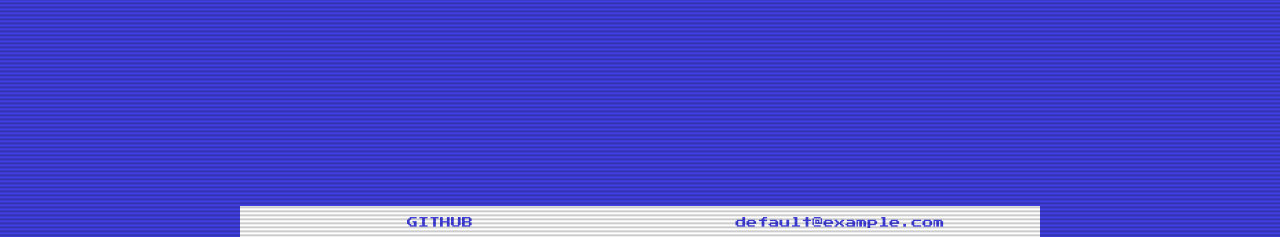
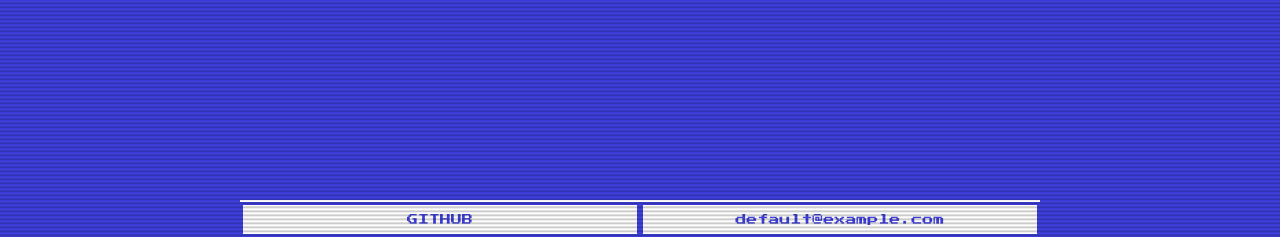
Before and after one commit to SUB0PT1MAL/urgly, a Flask app: page / in a window 1280 px wide. Shown: the part 563-800 px from the top of the page. Run offline with Flask 3, Linux system fonts and the light colour scheme.

Commit message:
Update styles.css

```diff
--- a/static/styles.css
+++ b/static/styles.css
@@ -272,12 +272,18 @@ footer button {
     padding-bottom: 7px;
     padding-right: 5px;
     padding-left: 5px;
-    margin: 0;
+    margin: 3px;
     background-color: #ffffff;
     color: #4040e0;
     border: 2px solid #ffffff;
     cursor: pointer;
     font-size: 11px;
+    display: flex;
+    flex-direction: row;
+    flex-wrap: nowrap;
+    align-content: flex-end;
+    justify-content: space-around;
+    align-items: center;
 }
 
 footer button:hover {
```
